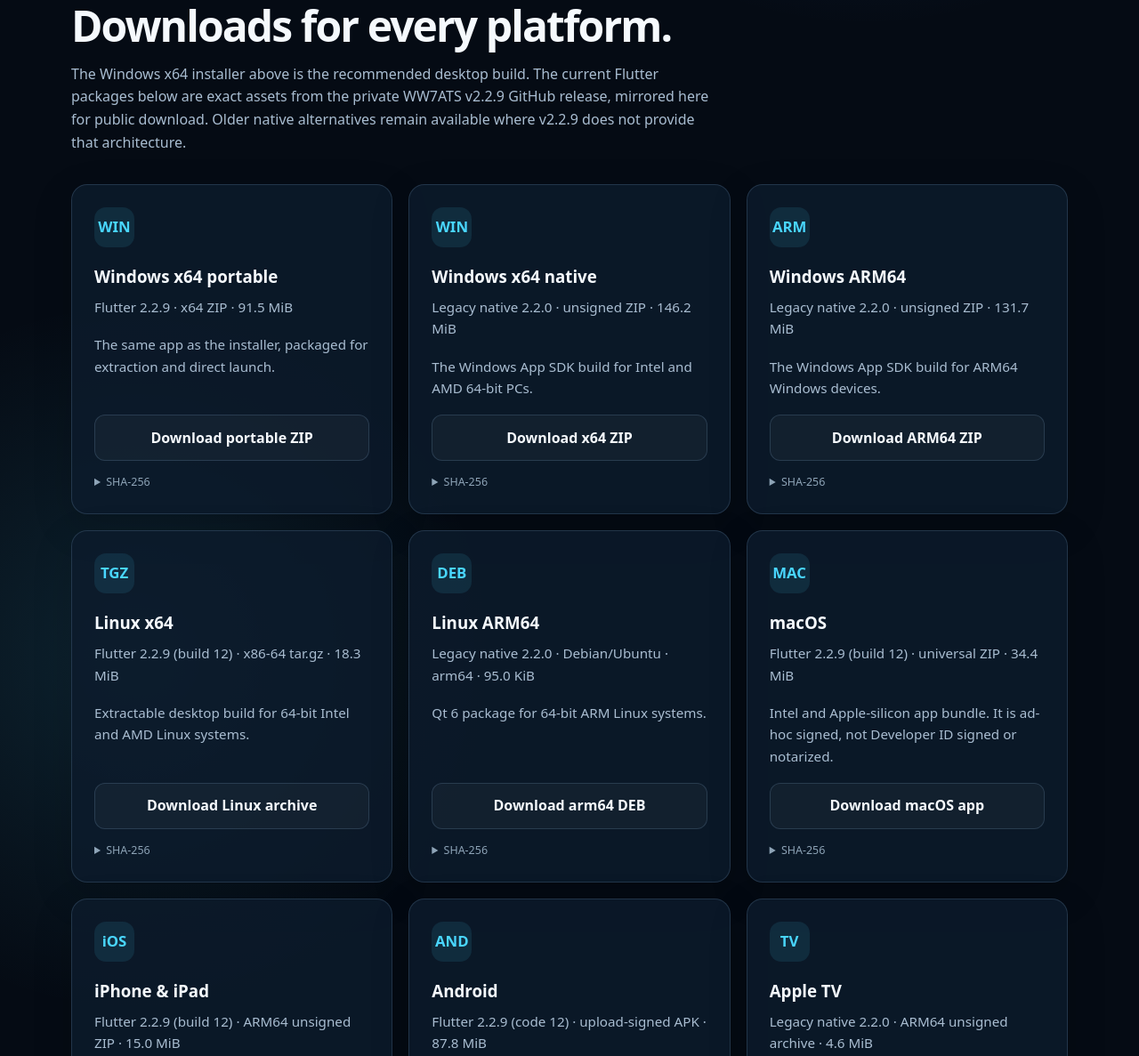
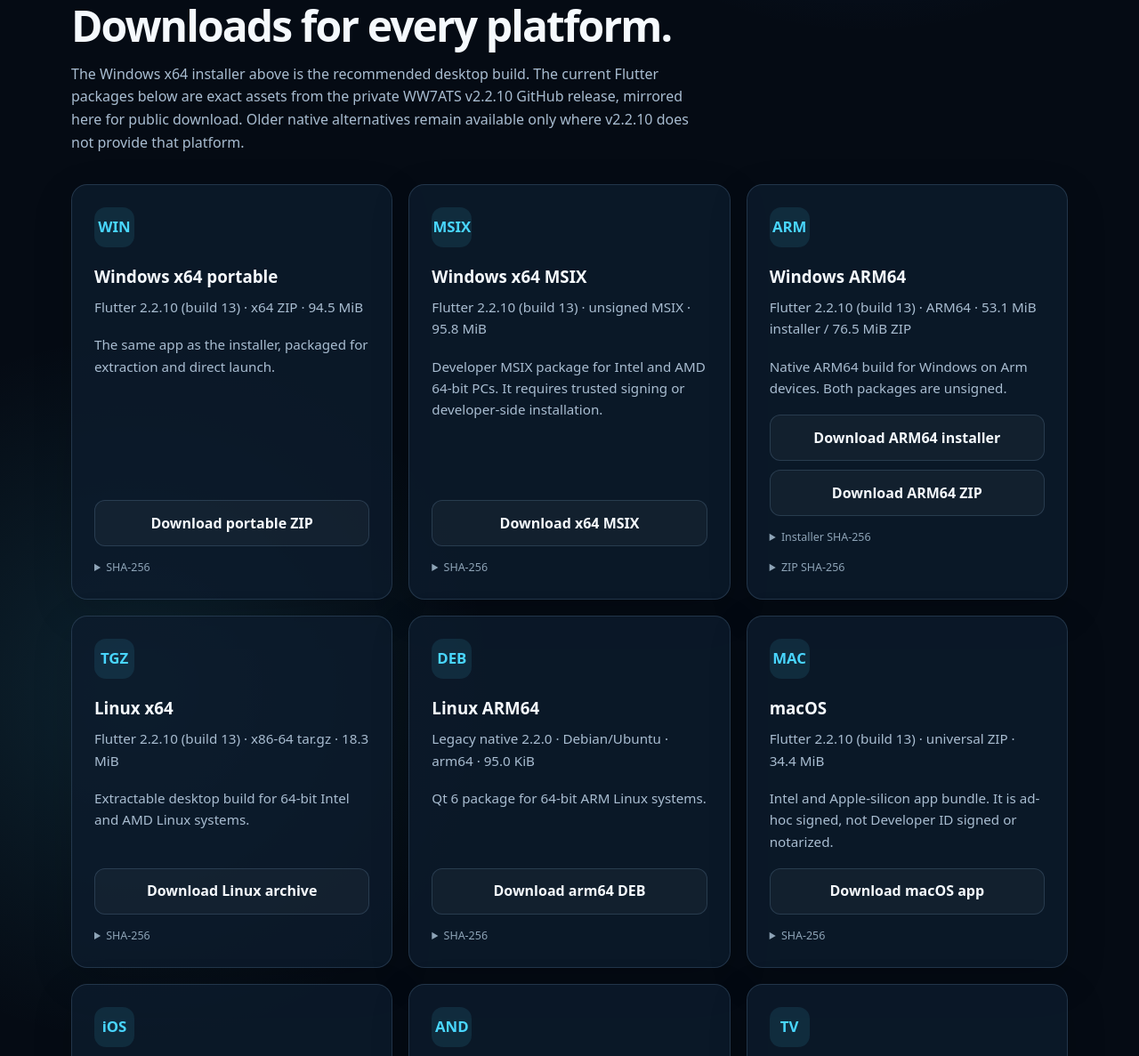
Before and after one commit to cpicoto/ad7np, a plain HTML site: page ww7ats/index.html in a window 1280 px wide. Shown: the part 779-1966 px from the top of the page at 89% size. Drawn offline with Linux system fonts and the light colour scheme.

Commit message:
Update WW7ATS downloads to v2.2.10

```diff
--- a/ww7ats/index.html
+++ b/ww7ats/index.html
@@ -147,6 +147,7 @@
     .platform-meta { margin: 0 0 16px; color: #8299ad; font-size: .86rem; }
     .download-card p { margin: 0 0 18px; }
     .download-card .button { justify-content: center; width: 100%; margin-top: auto; }
+    .download-card .button + .button { margin-top: 10px; }
     .download-card details { margin-top: 14px; color: #8ea4b7; font-size: .78rem; }
     .download-card summary { cursor: pointer; }
     .download-card code { display: block; margin-top: 7px; overflow-wrap: anywhere; color: #b7cede; }
@@ -188,10 +189,10 @@
         <h1>WW7ATS<span>Amateur television, made simple.</span></h1>
         <p class="lead">Watch the WW7ATS live feed and transmit camera video to the Western Washington Amateur Television Society repeater from one focused Windows app.</p>
         <div class="actions">
-          <a class="button primary" href="/ww7ats/v2.2.9/ww7ats-flutter-windows-x64-setup.exe" download>⬇ Download for Windows</a>
+          <a class="button primary" href="/ww7ats/v2.2.10/ww7ats-flutter-windows-x64-setup.exe" download>⬇ Download for Windows</a>
           <a class="button secondary" href="#downloads">Other platforms</a>
         </div>
-        <p class="meta">Windows 10/11 · x64 · Release 2.2.9 · 68.5 MiB installer</p>
+        <p class="meta">Windows 10/11 · x64 · Release 2.2.10 · 70.8 MiB installer</p>
       </div>
 
       <div class="screen" aria-label="Stylized WW7ATS application preview">
@@ -219,36 +220,38 @@
       <div class="wrap">
         <div class="section-title">
           <h2>Downloads for every platform.</h2>
-          <p>The Windows x64 installer above is the recommended desktop build. The current Flutter packages below are exact assets from the private WW7ATS v2.2.9 GitHub release, mirrored here for public download. Older native alternatives remain available where v2.2.9 does not provide that architecture.</p>
+          <p>The Windows x64 installer above is the recommended desktop build. The current Flutter packages below are exact assets from the private WW7ATS v2.2.10 GitHub release, mirrored here for public download. Older native alternatives remain available only where v2.2.10 does not provide that platform.</p>
         </div>
         <div class="download-grid">
           <article class="card download-card">
             <div class="icon">WIN</div><h3>Windows x64 portable</h3>
-            <p class="platform-meta">Flutter 2.2.9 · x64 ZIP · 91.5 MiB</p>
+            <p class="platform-meta">Flutter 2.2.10 (build 13) · x64 ZIP · 94.5 MiB</p>
             <p>The same app as the installer, packaged for extraction and direct launch.</p>
-            <a class="button secondary" href="/ww7ats/v2.2.9/ww7ats-flutter-windows-x64.zip" download>Download portable ZIP</a>
-            <details><summary>SHA-256</summary><code>ee7e06af1df09248e8bd995ea17e552d3f98516c01d02b9dfa4c5b30b8294eee</code></details>
+            <a class="button secondary" href="/ww7ats/v2.2.10/ww7ats-flutter-windows-x64.zip" download>Download portable ZIP</a>
+            <details><summary>SHA-256</summary><code>ea8c8ac8e5fbf0b9b14781ccc5ca338b91804c85aa220baa50bf1482e1d4406b</code></details>
           </article>
           <article class="card download-card">
-            <div class="icon">WIN</div><h3>Windows x64 native</h3>
-            <p class="platform-meta">Legacy native 2.2.0 · unsigned ZIP · 146.2 MiB</p>
-            <p>The Windows App SDK build for Intel and AMD 64-bit PCs.</p>
-            <a class="button secondary" href="/ww7ats/v2.2.0/ww7ats-windows-x64-release-unsigned.zip" download>Download x64 ZIP</a>
-            <details><summary>SHA-256</summary><code>f20de6e475be54b26b456e73ea804711be924f404b0d375b1ab5539d4ee5c3f3</code></details>
+            <div class="icon">MSIX</div><h3>Windows x64 MSIX</h3>
+            <p class="platform-meta">Flutter 2.2.10 (build 13) · unsigned MSIX · 95.8 MiB</p>
+            <p>Developer MSIX package for Intel and AMD 64-bit PCs. It requires trusted signing or developer-side installation.</p>
+            <a class="button secondary" href="/ww7ats/v2.2.10/ww7ats-flutter-windows-x64.msix" download>Download x64 MSIX</a>
+            <details><summary>SHA-256</summary><code>7ce72ea0d3acd1737d9999758203c8dec7ad62b5e4d6856f08ea052d52c1b83d</code></details>
           </article>
           <article class="card download-card">
             <div class="icon">ARM</div><h3>Windows ARM64</h3>
-            <p class="platform-meta">Legacy native 2.2.0 · unsigned ZIP · 131.7 MiB</p>
-            <p>The Windows App SDK build for ARM64 Windows devices.</p>
-            <a class="button secondary" href="/ww7ats/v2.2.0/ww7ats-windows-ARM64-release-unsigned.zip" download>Download ARM64 ZIP</a>
-            <details><summary>SHA-256</summary><code>e935efc33abf45e4745640cb98950aafa831b365a8c2aa01bd78da71c7105c14</code></details>
+            <p class="platform-meta">Flutter 2.2.10 (build 13) · ARM64 · 53.1 MiB installer / 76.5 MiB ZIP</p>
+            <p>Native ARM64 build for Windows on Arm devices. Both packages are unsigned.</p>
+            <a class="button secondary" href="/ww7ats/v2.2.10/ww7ats-flutter-windows-arm64-setup.exe" download>Download ARM64 installer</a>
+            <a class="button secondary" href="/ww7ats/v2.2.10/ww7ats-flutter-windows-arm64.zip" download>Download ARM64 ZIP</a>
+            <details><summary>Installer SHA-256</summary><code>a2699126323185c77a064eb47bb24802bf4b2ae518ba732e03d22063a92c94b8</code></details>
+            <details><summary>ZIP SHA-256</summary><code>a817da08e6b80bac637a1c544b12d9418a2e12cf9676a69102eda82c299f7fb7</code></details>
           </article>
           <article class="card download-card">
             <div class="icon">TGZ</div><h3>Linux x64</h3>
-            <p class="platform-meta">Flutter 2.2.9 (build 12) · x86-64 tar.gz · 18.3 MiB</p>
+            <p class="platform-meta">Flutter 2.2.10 (build 13) · x86-64 tar.gz · 18.3 MiB</p>
             <p>Extractable desktop build for 64-bit Intel and AMD Linux systems.</p>
-            <a class="button secondary" href="/ww7ats/v2.2.9/ww7ats-flutter-linux-x64.tar.gz" download>Download Linux archive</a>
-            <details><summary>SHA-256</summary><code>7bba31885cd71a8707a09c92621720ffefce10a4008e9ef28997d87c05edae41</code></details>
+            <a class="button secondary" href="/ww7ats/v2.2.10/ww7ats-flutter-linux-x64.tar.gz" download>Download Linux archive</a>
+            <details><summary>SHA-256</summary><code>aeb69ba3620da5b5a499897da77f86d29d65f4d5d7fa8d77d3b19ce6617f3dc2</code></details>
           </article>
           <article class="card download-card">
             <div class="icon">DEB</div><h3>Linux ARM64</h3>
@@ -259,24 +262,24 @@
           </article>
           <article class="card download-card">
             <div class="icon">MAC</div><h3>macOS</h3>
-            <p class="platform-meta">Flutter 2.2.9 (build 12) · universal ZIP · 34.4 MiB</p>
+            <p class="platform-meta">Flutter 2.2.10 (build 13) · universal ZIP · 34.4 MiB</p>
             <p>Intel and Apple-silicon app bundle. It is ad-hoc signed, not Developer ID signed or notarized.</p>
-            <a class="button secondary" href="/ww7ats/v2.2.9/ww7ats-flutter-macos-universal.zip" download>Download macOS app</a>
-            <details><summary>SHA-256</summary><code>7f7ea0b1d60906f6e36aeb8c84c5073dd95a324ac05d0549af442174922cafc0</code></details>
+            <a class="button secondary" href="/ww7ats/v2.2.10/ww7ats-flutter-macos-universal.zip" download>Download macOS app</a>
+            <details><summary>SHA-256</summary><code>4f31ba63b442da6f1ed42beb63fd948adb020bdb0fc5db03533b200ae1f730e1</code></details>
           </article>
           <article class="card download-card">
             <div class="icon">iOS</div><h3>iPhone &amp; iPad</h3>
-            <p class="platform-meta">Flutter 2.2.9 (build 12) · ARM64 unsigned ZIP · 15.0 MiB</p>
+            <p class="platform-meta">Flutter 2.2.10 (build 13) · ARM64 unsigned ZIP · 15.0 MiB</p>
             <p>This is an unsigned developer app bundle, not an App Store or one-tap device installer.</p>
-            <a class="button secondary" href="/ww7ats/v2.2.9/ww7ats-flutter-ios-unsigned.zip" download>Download iOS bundle</a>
-            <details><summary>SHA-256</summary><code>cf09ed3c7dd06ec1279ac62dc542396ee53e0427592002b531fed6346ac6961b</code></details>
+            <a class="button secondary" href="/ww7ats/v2.2.10/ww7ats-flutter-ios-unsigned.zip" download>Download iOS bundle</a>
+            <details><summary>SHA-256</summary><code>10db19a9414583ee364ee3755efb719e20254dae3b6dce5ece3e0fdc1a0a216a</code></details>
           </article>
           <article class="card download-card">
             <div class="icon">AND</div><h3>Android</h3>
-            <p class="platform-meta">Flutter 2.2.9 (code 12) · upload-signed APK · 87.8 MiB</p>
+            <p class="platform-meta">Flutter 2.2.10 (code 13) · upload-signed APK · 87.9 MiB</p>
             <p>Direct-install Android build for Android 7.0 or newer. Verified with the WW7ATS upload certificate.</p>
-            <a class="button secondary" href="/ww7ats/v2.2.9/ww7ats-flutter-android-upload-signed.apk" download>Download Android APK</a>
-            <details><summary>SHA-256</summary><code>005bd54eab9ee9271ef8fe3800b772835189af3b8673d189db29ad2d404c00c6</code></details>
+            <a class="button secondary" href="/ww7ats/v2.2.10/ww7ats-flutter-android-upload-signed.apk" download>Download Android APK</a>
+            <details><summary>SHA-256</summary><code>0d664186e289fbc663b0391c58ebd7423ec528fb635b768c09609ff1063bea3c</code></details>
           </article>
           <article class="card download-card">
             <div class="icon">TV</div><h3>Apple TV</h3>
@@ -286,7 +289,7 @@
             <details><summary>SHA-256</summary><code>17512e9676d17740bef8e71a9e29254ad934a00d3b133b1691a288a11a025358</code></details>
           </article>
         </div>
-        <div class="warning build-note"><strong>Release metadata note:</strong> Windows x64, Linux x64, macOS, iOS/iPadOS, and Android are from Flutter release v2.2.9. Linux, macOS, iOS, and Android report version 2.2.9/build 12 internally. The Android APK is signed with the WW7ATS upload certificate; macOS is ad-hoc signed and not notarized; iOS is unsigned. Windows ARM64, Linux ARM64, the native Windows x64 alternative, and tvOS remain at v2.2.0 because v2.2.9 has no replacement assets for them.</div>
+        <div class="warning build-note"><strong>Release metadata note:</strong> Windows x64/ARM64, Linux x64, macOS, iOS/iPadOS, and Android are from Flutter release v2.2.10/build 13. The Android APK is signed with the WW7ATS upload certificate; Windows packages and MSIX are unsigned; macOS is ad-hoc signed and not notarized; iOS is unsigned. Linux ARM64 and tvOS remain at v2.2.0 because v2.2.10 has no replacement assets for them.</div>
       </div>
     </section>
 
@@ -317,7 +320,7 @@
             <li>Start WW7ATS from the Start menu and choose the camera and microphone in Settings.</li>
             <li>Enter your callsign, WW7ATS server details, and private stream key before transmitting.</li>
           </ol>
-          <div class="warning"><strong>Unsigned release:</strong> Windows may display a Microsoft Defender SmartScreen prompt. Only continue if the file came from this page. SHA-256: <code>a4500af8f2fdcb1ea7fd864039a4b6832c8a983e184f0cd3165e344c72ad7b35</code>. Never share your stream key.</div>
+          <div class="warning"><strong>Unsigned release:</strong> Windows may display a Microsoft Defender SmartScreen prompt. Only continue if the file came from this page. SHA-256: <code>077d2c0ffad1434ddb7f273ba2e4cd02bb94043cb07b3305a686bbc9701180e3</code>. Never share your stream key.</div>
         </article>
         <aside class="note">
           <h2>Requirements</h2>
```
